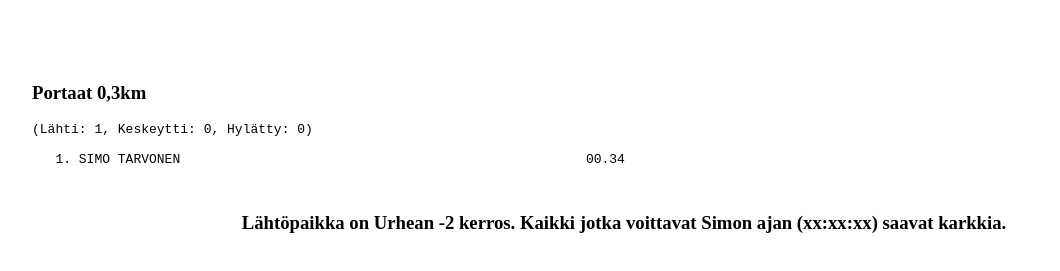
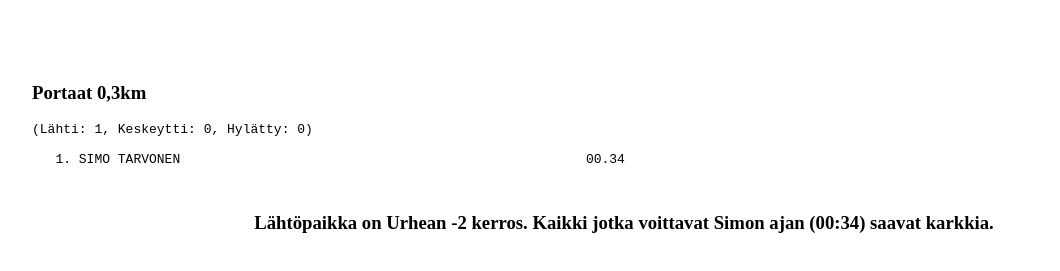
Before and after one commit to muukkto/stulokset, a plain HTML site: page index.html in a window 1280 px wide. Shown: the part 79-350 px from the top of the page, without its empty margins (16-1076 px from the left). Drawn offline with Linux system fonts and the light colour scheme.

Commit message:
Tulosten_paivitys

```diff
--- a/index.html
+++ b/index.html
@@ -78,7 +78,7 @@ hr {
 <body onLoad="pageScroll()">
 <div class="sticky" id="top"><h1 align="center">Märskyn Vertical Run Championship 21.12.2022 - Tulokset</h1></div>
 <div w3-include-html="t20221219.html"></div>
-<div class="sticky" id="bottom"><h3 align="center" id="nayta">Lähtöpaikka on Urhean -2 kerros. Kaikki jotka voittavat Simon ajan (xx:xx:xx) saavat karkkia.</h3></div>
+<div class="sticky" id="bottom"><h3 align="center" id="nayta">Lähtöpaikka on Urhean -2 kerros. Kaikki jotka voittavat Simon ajan (00:34) saavat karkkia.</h3></div>
 
 <script>
 includeHTML();
```
